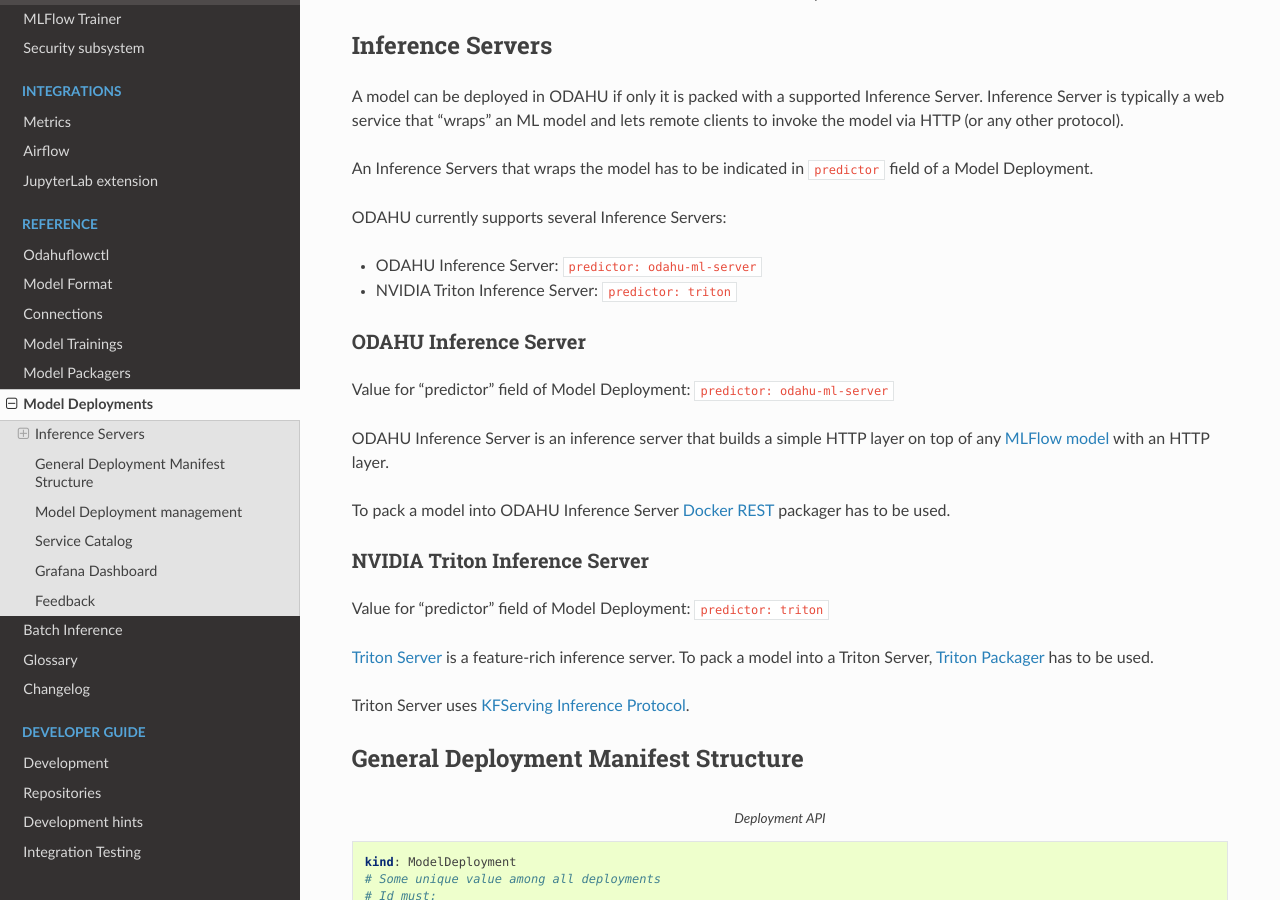
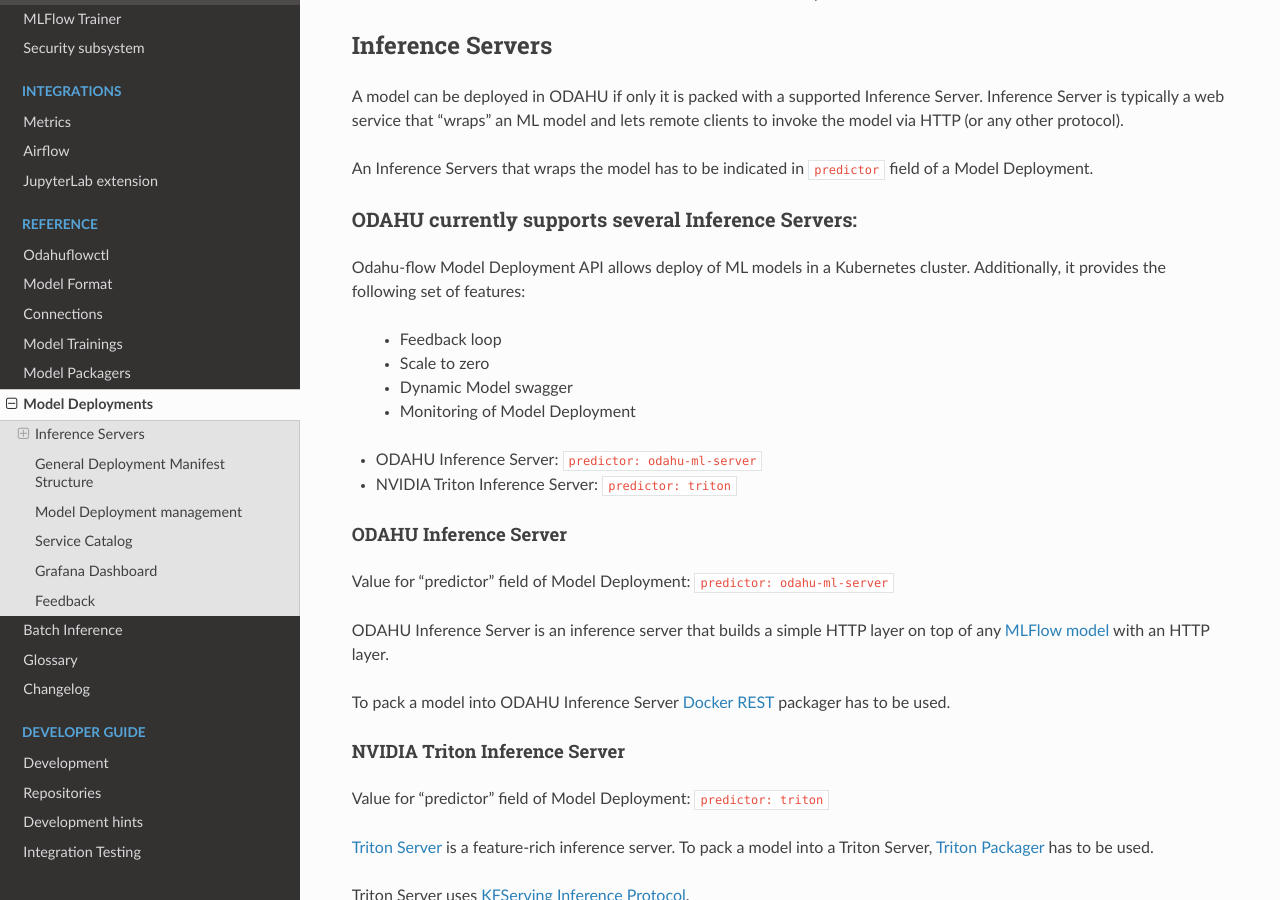
Before and after one commit to odahu/odahu-docs, a Sphinx documentation site: the page built from source/ref_deployments.rst, in a window 1280 px wide and 900 px high, scrolled down 856 px. Built offline with Sphinx 7.4.7 and the Read the Docs theme 2.0.0, drawn with Linux system fonts in a browser that asks for light colours; formulas are drawn with MathJax 3.

```diff
--- a/source/ref_deployments.rst
+++ b/source/ref_deployments.rst
@@ -26,6 +26,16 @@
 An Inference Servers that wraps the model has to be indicated in :code:`predictor` field of a Model Deployment.
 
 ODAHU currently supports several Inference Servers:
+=======
+Odahu-flow Model Deployment API allows deploy of ML models in a Kubernetes cluster.
+Additionally, it provides the following set of features:
+
+    * Feedback loop
+    * Scale to zero
+    * Dynamic Model swagger
+    * Monitoring of Model Deployment
+
+.. important::
 
 - ODAHU Inference Server: :code:`predictor: odahu-ml-server`
 - NVIDIA Triton Inference Server: :code:`predictor: triton`
--- a/source/ref_packagers.rst
+++ b/source/ref_packagers.rst
@@ -5,6 +5,8 @@
 .. image:: img/packaging.png
 
 ODAHU packaging component helps to wrap a :term:`Trained Model Binary` artifact into a inference service, batch job or command line tool.
+=======
+Odahu-flow packagers turn a :term:`Trained Model Binary` artifact into a specific application.
 You can find the list of out-of-the-box packagers below:
 
     * :ref:`ref_packagers:Docker REST`
--- a/source/ref_trainings.rst
+++ b/source/ref_trainings.rst
@@ -6,6 +6,9 @@
 
 ODAHU model training component helps to automate ML model training jobs execution in K8S.
 The primary goal of model training component is to create a :term:`Trained Model Binary` for a :term:`Packager`.
+=======
+The Odahu-flow Model Training API provides features to manage remote training jobs.
+The primary goal of API is to create a :term:`Trained Model Binary` for a :term:`Packager`.
 The API is pluggable and can be extended for different ML frameworks.
 
 You can find the list of out-of-the-box trainers below:
```
